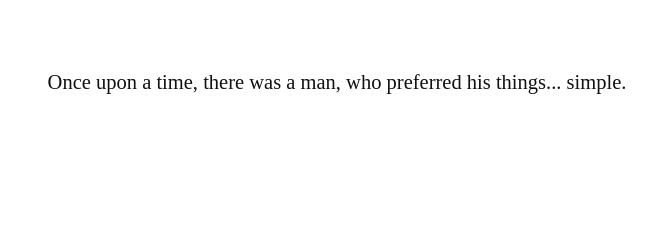
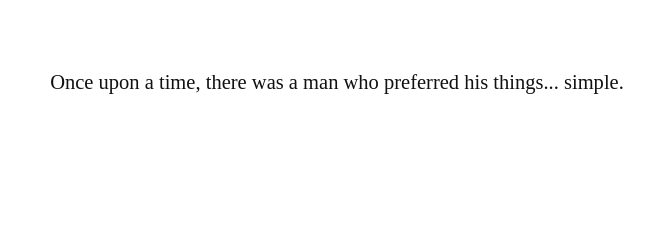
Before and after one commit to kalinensanteri/simpleman, a website: page public/index.html in a window 1280 px wide. Shown: the part 318-558 px from the top of the page, 303-959 px from the left. Drawn offline with Linux system fonts and the light colour scheme.

Commit message:
Landing: drop the comma before "who" in the opening line
Co-Authored-By: Claude Opus 5.5 <noreply@anthropic.com>

```diff
--- a/public/index.html
+++ b/public/index.html
@@ -75,7 +75,7 @@
 <body>
 <div class="page" id="page">
   <img class="abs logo" src="img/hat.png" alt="Simpleman">
-  <p class="abs title">Once upon a time, there was a man, who preferred his things... simple.</p>
+  <p class="abs title">Once upon a time, there was a man who preferred his things... simple.</p>
 
   <p class="abs below mission"><span>Wherever people put their minds and bodies on the line at work, nutritious, minimally processed food should be available.</span></p>
 
```
